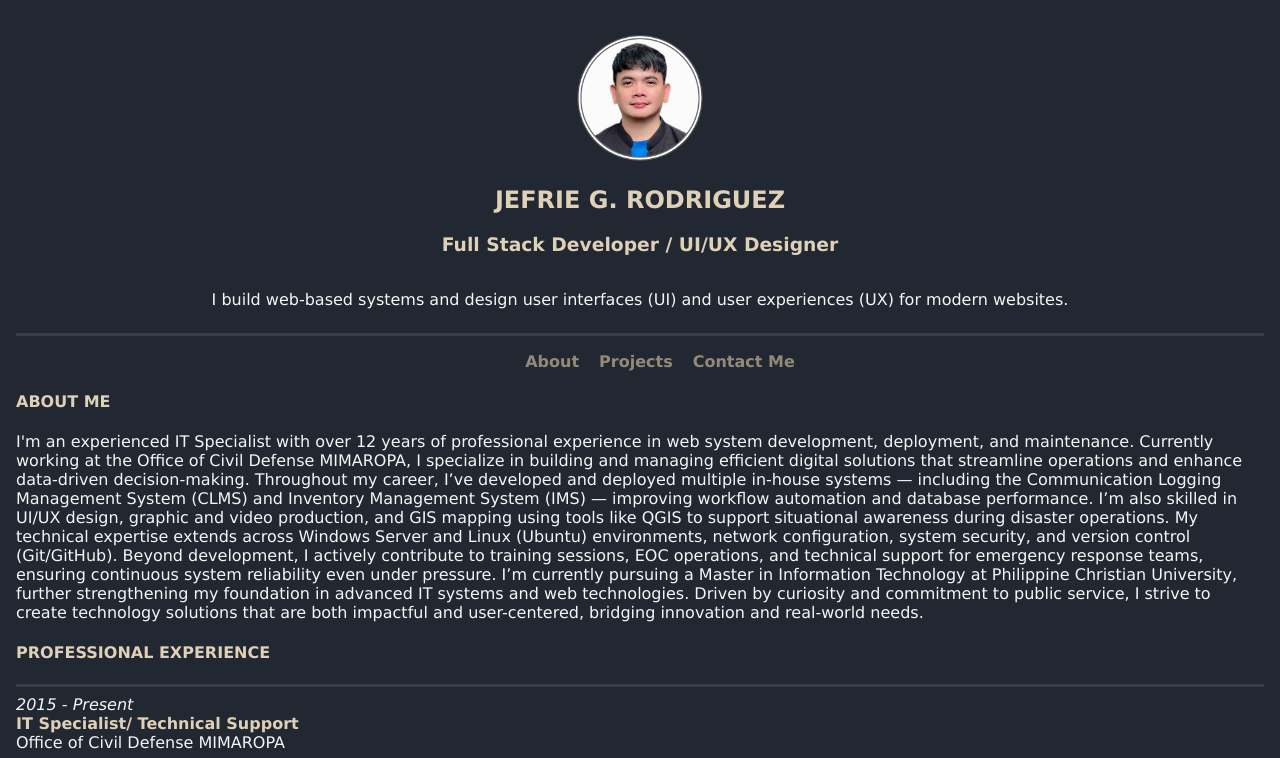
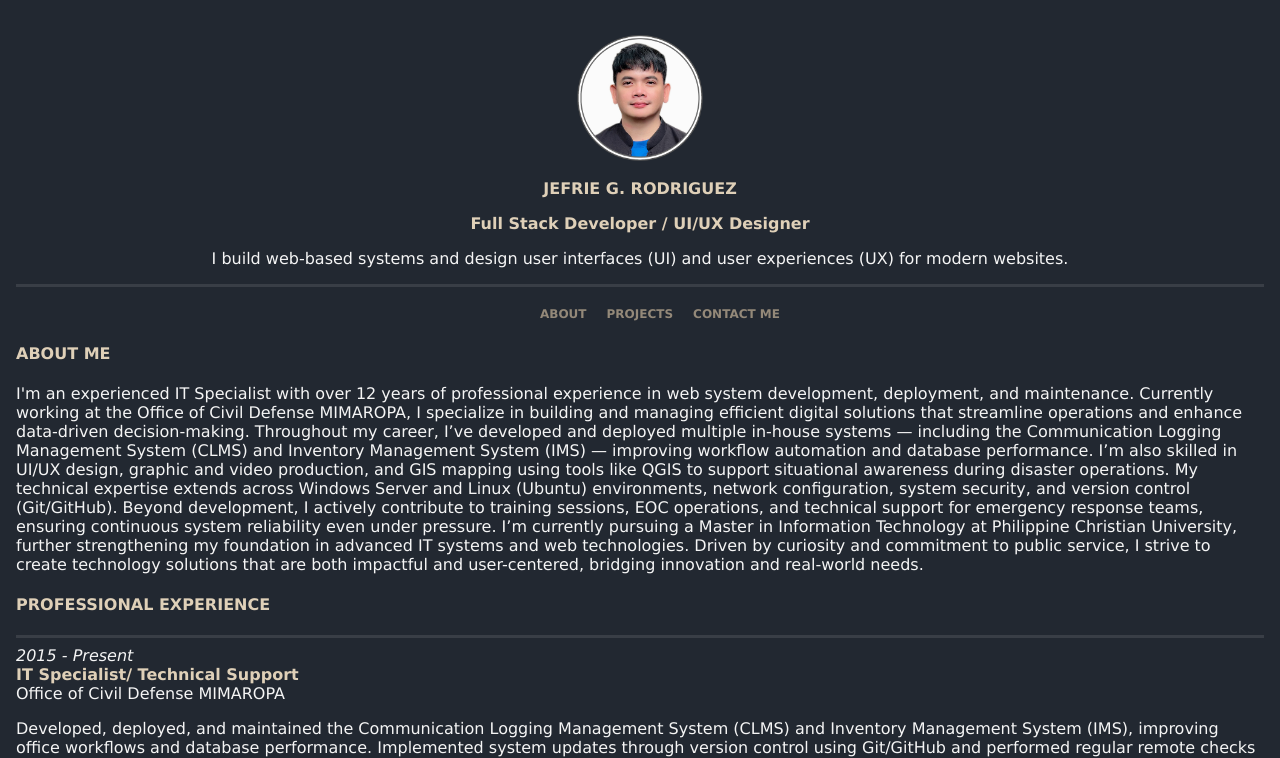
Before and after one commit to jef-ui/html-portfolio, a plain HTML site: page index.html in a window 1280 px wide. Shown: the top 758 px of the page. Drawn offline with Linux system fonts and the light colour scheme.

Commit message:
103125_1135PM

```diff
--- a/index.html
+++ b/index.html
@@ -14,18 +14,17 @@
         <h2>JEFRIE G. RODRIGUEZ</h2>
         <h3>Full Stack Developer / UI/UX Designer</h3>
 
-        <div class="container">
-            <p>
-                I build web-based systems and design user interfaces (UI) and user experiences (UX) for modern websites. <br />
-            </p>
-        </div>
+        <p class="pclass">
+            I build web-based systems and design user interfaces (UI) and user experiences (UX) for modern websites. <br />
+        </p>
+
         <hr />
 
         <!--About-->
         <ul class="nav-list">
-            <li><a href="about.html">About</a></li>
-            <li><a href="project.html">Projects</a></li>
-            <li><a href="contact.html">Contact Me</a></li>
+            <li><a href="about.html">ABOUT</a></li>
+            <li><a href="project.html">PROJECTS</a></li>
+            <li><a href="contact.html">CONTACT ME</a></li>
         </ul>
 
 
--- a/style.css
+++ b/style.css
@@ -1,6 +1,7 @@
 * {
   background-color: #222831;
   color:whitesmoke;
+  font-size: 16px;
 }
 
 body {
@@ -35,6 +36,7 @@ h3 {
   display: flex;
   justify-content: center;
   align-items: center;
+  width: 100%;
 }
 
 h4 {
@@ -67,6 +69,7 @@ hr {
 a {
   text-decoration: none;
   color: #948979;
+  font-size: 12px;
 }
 
 .img-prototype {
@@ -76,3 +79,11 @@ a {
   margin-top: 10px;
   box-shadow: 0 4px 10px rgba(0, 0, 0, 0.2);
 }
+
+h3 {
+  text-align: center;
+}
+
+.pclass {
+  text-align: center;
+}
```
Also changed, not shown: about.html (+9 -6 lines), contact.html (+8 -5 lines), project.html (+8 -5 lines).
